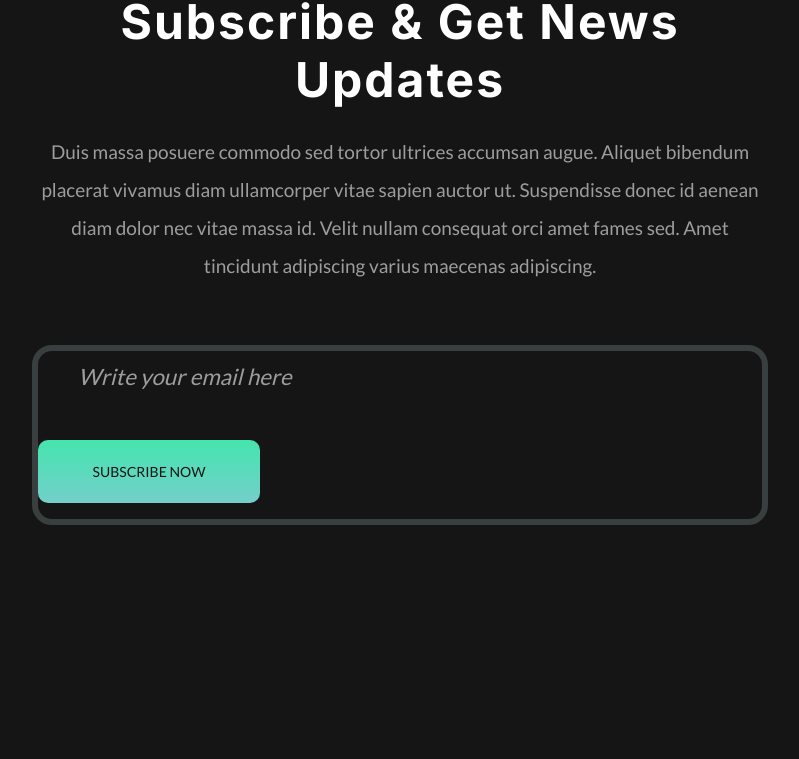
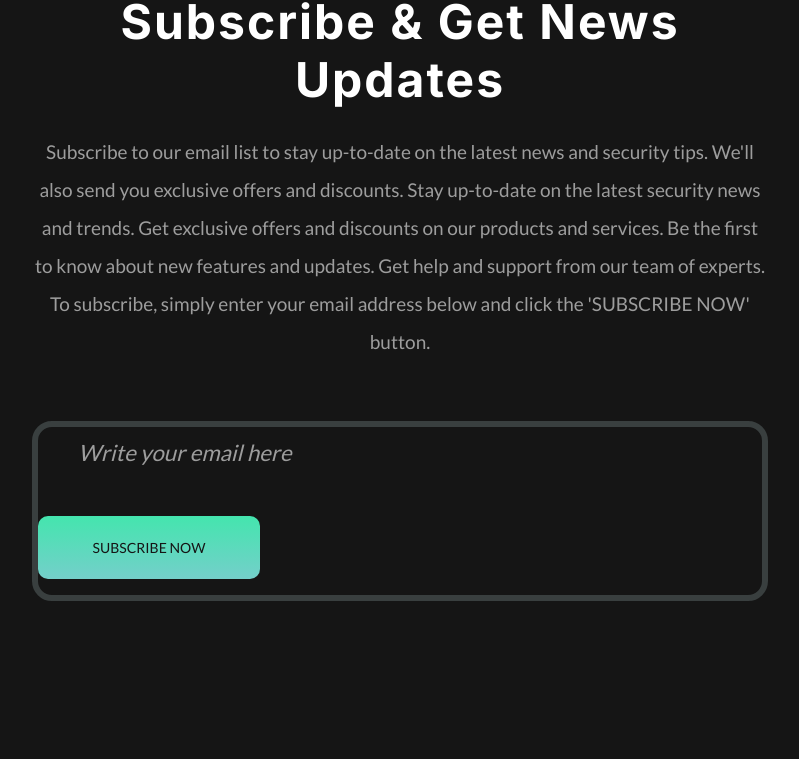
Before and after one commit to ChubsyTheDog/SecureMe, a plain HTML site: page index.html in a window 1280 px wide. Shown: the part 3090-3849 px from the top of the page, without its empty margins (240-1039 px from the left). Drawn offline with nearby package versions, Linux system fonts and the light colour scheme; no server answers; files whose address does not match are found by name.

Commit message:
Update index.html

```diff
--- a/index.html
+++ b/index.html
@@ -139,7 +139,7 @@ SecureMe is the most secure cryptocurrency exchange and wallet available. We sto
         <div class="subscribe-content">
           <div class="subscribe-header text-center">
             <h2 class="display-5">Subscribe & get news updates</h2>
-            <p>Duis massa posuere commodo sed tortor ultrices accumsan augue. Aliquet bibendum placerat vivamus diam ullamcorper vitae sapien auctor ut. Suspendisse donec id aenean diam dolor nec vitae massa id. Velit nullam consequat orci amet fames sed. Amet tincidunt adipiscing varius maecenas adipiscing.</p>
+            <p>Subscribe to our email list to stay up-to-date on the latest news and security tips. We'll also send you exclusive offers and discounts. Stay up-to-date on the latest security news and trends. Get exclusive offers and discounts on our products and services. Be the first to know about new features and updates. Get help and support from our team of experts. To subscribe, simply enter your email address below and click the 'SUBSCRIBE NOW' button.</p>
           </div>
           <form id="form" class="border-set-bold border-rounded-20">
             <input type="text" name="email" placeholder="Write your email here" class="btn-rounded">
```
